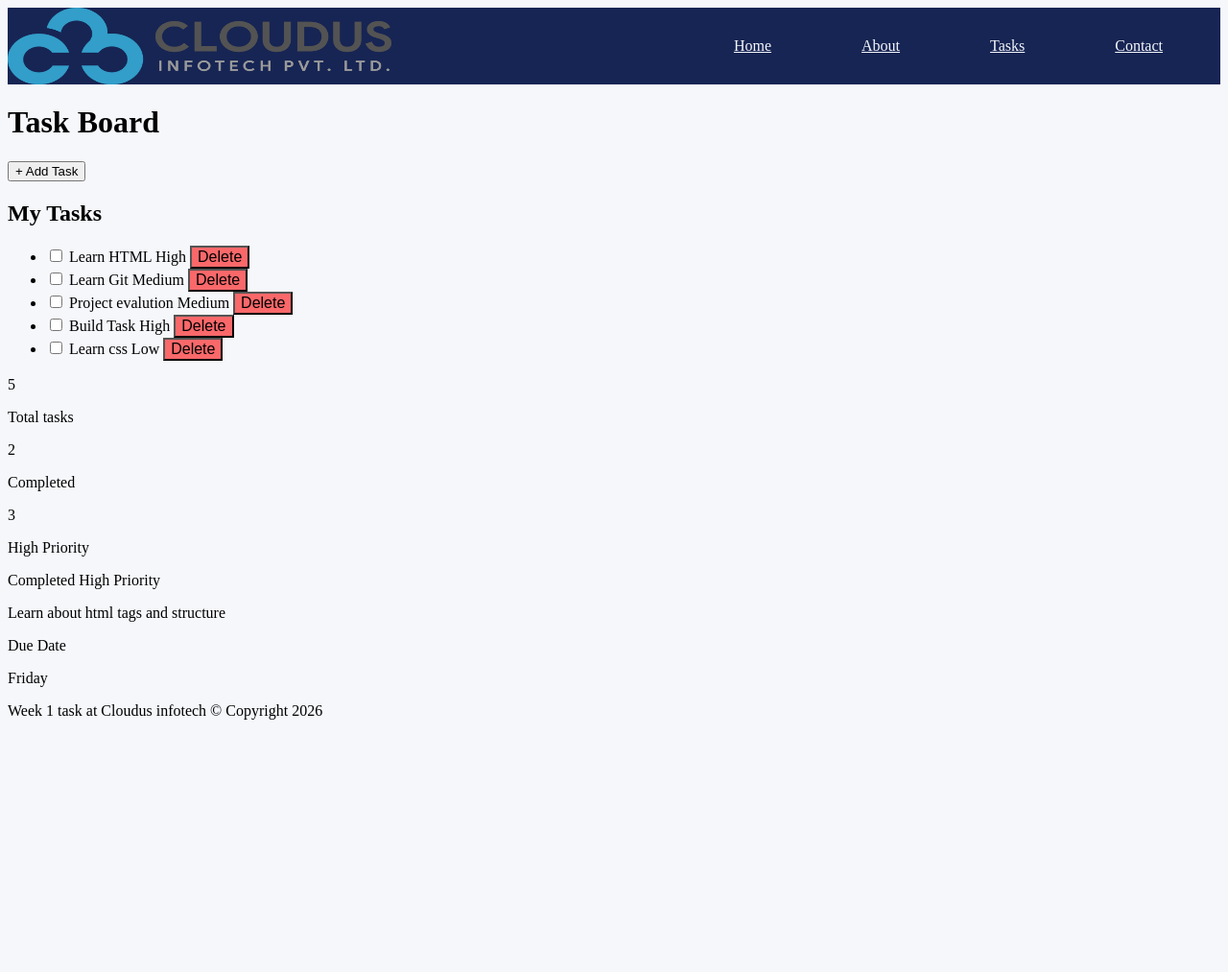
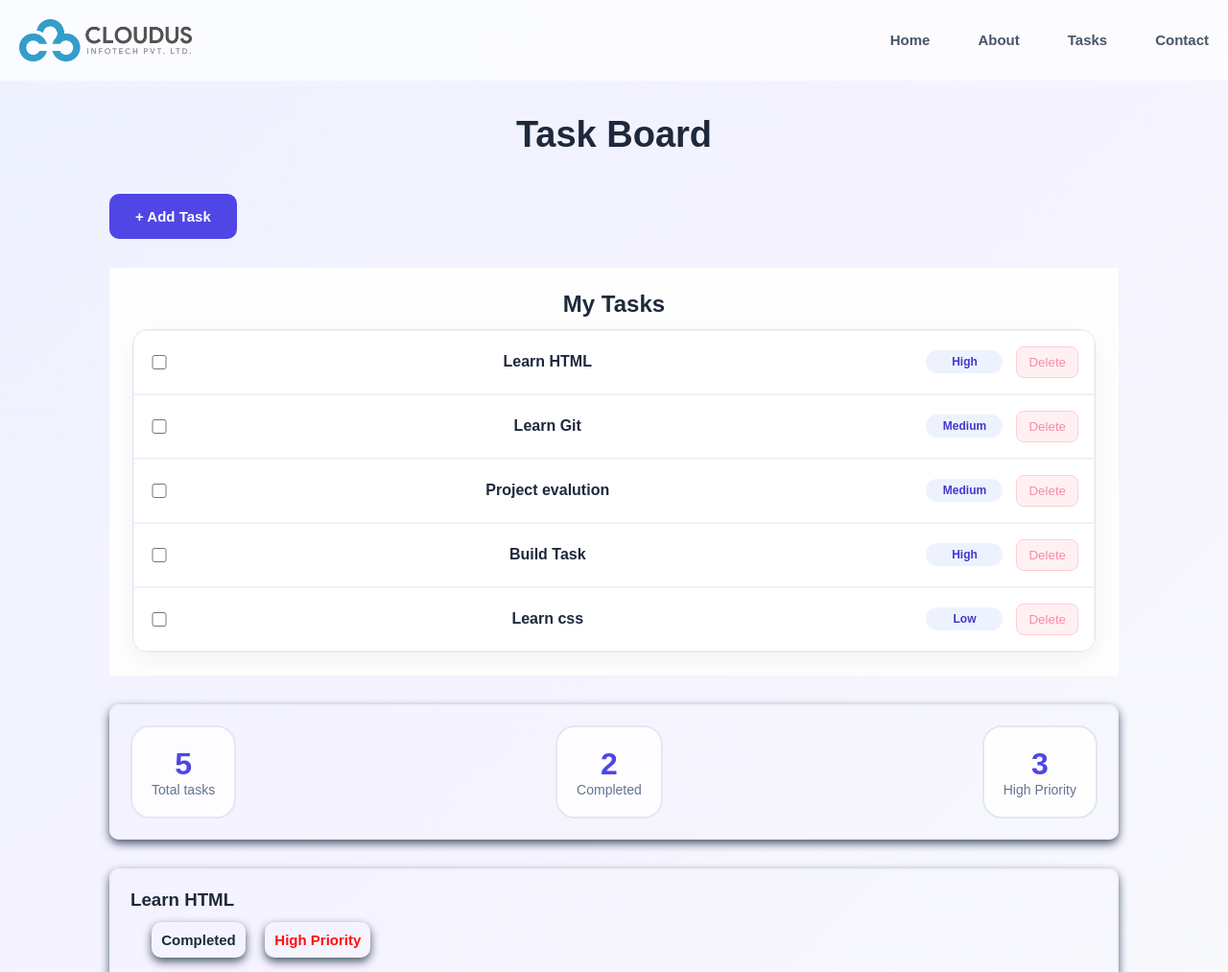
Before and after one commit to Prathamv23/cloudus_week1, a plain HTML site: page index.html in a window 1280 px wide. Shown: the top 1013 px of the page at 96% size. Before the commit the page ends 800 px from the top, so only its background shows below. Drawn offline with Linux system fonts and the light colour scheme.

Commit message:
week 1 task with complete css

```diff
--- /dev/null
+++ b/forms_style.css
@@ -0,0 +1,109 @@
+* {
+    margin: 0;
+    padding: 0;
+    box-sizing: border-box;
+}
+body{
+    width: 100%;
+    min-width: 0;
+    margin: 0;
+    font-family: Arial, Helvetica, sans-serif;
+    color: #1e293b;
+    background: linear-gradient(135deg, #eef2ff, #f5f3ff, #f8fafc);
+    min-height: 100vh;
+}
+h1, h2, p {
+    margin-top: 0;
+}
+h1 {
+    color: #312e81;
+}
+h2 {
+    color: #3730a3;
+    margin-bottom: 15px;
+
+}
+.navbar-form{
+    display: flex;
+    align-items: center;
+    justify-content: center;
+    flex-wrap: wrap;
+    background: rgba(255, 255, 255, 0.9);
+    padding: 18px 5%;
+}
+.navbar-form a {
+    background-color: #4338ca;
+    text-decoration: none;
+    color: #e0e7ff;
+    padding: 10px;
+    border-radius: 9px;
+    text-align: center;
+}
+.main {
+    width: 100%;
+    min-width: 0;
+    min-height: 70vh;
+    margin-top: 80px;
+    display: flex;
+    justify-content: center;
+    align-items: center;
+    padding: 35px 20px;
+}
+.form {
+    width: 100%;
+    min-width: 0;
+    max-width: 480px;
+    padding: 35px;
+    background-color: rgba(109, 140, 244, 0.55);
+    border: 1px solid rgba(255, 255, 255, 0.8);
+    border-radius: 22px;
+}
+.form-title {
+    text-align: center;
+    font-size: 29px;
+    margin-bottom: 30px;
+    color: #3730a3;
+}
+.form-field {
+    min-width: 0;
+    display: flex;
+    flex-direction: column;
+    margin-bottom: 22px;
+    gap: 9px;
+}
+.form-field input[type="text"],
+.form-field select {
+    width: 100%;
+    min-width: 0;
+    max-width: 100%;
+    padding: 13px 14px;
+    border: 1px solid #dbe1f0;
+    border-radius: 10px;
+    background-color: rgba(255, 255, 255, 0.8);
+    color: #334155;
+    font-size: 15px;
+    outline: none;
+}
+.form-btn {
+    display: flex;
+    justify-content: flex-end;
+    gap: 12px;
+    margin-top: 30px;
+}
+.form-btn button {
+    padding: 12px 20px;
+    border-radius: 10px;
+    font-size: 14px;
+    font-weight: bold;
+
+}
+.reset {
+    background-color: white;
+    color: #475569;
+    border: 1px solid #cbd5e1;
+}
+.submit {
+    background-color: #6366f1;
+    color: white;
+    border: none;
+}
--- a/index.html
+++ b/index.html
@@ -5,7 +5,8 @@
         <title>Task Board</title>
         <link rel="stylesheet" href="style.css">
     </head>
-    <nav class="navbar">
+    <body>
+        <nav class="navbar">
             <img src="cloudus_infotech_logo.png" alt="cloudus_infotech_logo">
                <div class="nav-link">
                 <a href="/home">Home</a>
@@ -14,15 +15,14 @@
                 <a href="/contact">Contact</a>
                 </div>
         </nav>
-    <body>
     <header>
         <h1>Task Board</h1>
     </header>
     <main>
         <section>
-           <a href="form.html"><button class="add-task"> + Add Task</button></a>
+           <a href="form.html" class="add-task">+ Add Task</a>
         </section>
-        <section>
+        <section class="mytask">
             <h2>My Tasks</h2>
             <ul>
                 <li>
@@ -73,12 +73,14 @@
                 </div>
             </div>
         </section>
-        <section>
-            <div>
-                <title>Learn HTML</title>
-                <span>Completed</span>
-                <span>High Priority</span>
-                <title>Description</title>
+        <section >
+            <div class="task-details">
+                <h3>Learn HTML</h3>
+                <div class="span-task">
+                <span class="Completed">Completed</span>
+                <span class="priority">High Priority</span>
+                </div>
+                <h4>Description</h4>
                 <p>Learn about html tags and structure</p>
                 <label>Due Date</label>
                 <p>Friday</p>
--- a/style.css
+++ b/style.css
@@ -1,93 +1,298 @@
+* {
+    margin: 0;
+    padding: 0;
+    box-sizing: border-box;
+}
 body{
-    background-color: #F5F7FB;
+    width: 100%;
+    min-width: 0;
+    margin: 0;
+    font-family: Arial, Helvetica, sans-serif;
+    color: #1e293b;
+    background: linear-gradient(135deg, #eef2ff, #f5f3ff, #f8fafc);
+    min-height: 100vh;
 }
 .navbar{
+    width: 100%;
+    min-width: 0;
+    min-height: 0;
     display: flex;
+    flex-wrap: wrap;
+    gap: 20px;
+    justify-content:space-between;
+    align-items: center;
+    padding: 20px;
+    background-color: rgba(255, 255, 255, 0.75);
+}
+.nav-link{
+    min-width: 0;
+    max-width: 100%;
+    display: flex;
+    flex-wrap: wrap;
+    justify-content: center;
+    gap:50px;
+}
+.navbar img{
+    width: 180px;
+    max-width: 100%;
+    max-height: 60px;
+    object-fit: contain;
+}
+.navbar a{
+    color: #475569;
+    text-decoration: none;
+    font-size: 15px;
+    font-weight: bold;
+}
+header{
+    max-width: 100%;
+    align-items: center;
+    flex-wrap: wrap;
+    text-align: center;
+    gap: 15px;
+    padding: 35px 20px 20px;
+    display: flex;
+    justify-content: center;
+}
+header h1{
+    max-width: 100%;
+    font-size: 38px;
+    font-weight: 800;
+}
+header p{
+    width: 100%;
+}
+main {
+    width: 100%;
+    min-width: 0;
+    max-width: 1100px;
+    margin-inline: auto;
+    padding: 20px 24px 40px;
+}
+main section {
+    width: 100%;
+    min-width: 0;
+    margin-bottom: 30px;
+}
+main section > h2 {
+    margin-bottom: 20px;
+    font-size: 24px;
+}
+.task-header {
+    display: flex;
+    align-items: center;
     justify-content: space-between;
+    flex-wrap: wrap;
+    gap: 12px;
+    margin-bottom: 20px;
+}
+
+main li span {
+    padding: 6px 11px;
+    border-radius: 20px;
+    font-size: 12px;
+    font-weight: bold;
+    background-color: #eef2ff;
+    color: #4338ca;
+    white-space: nowrap;
+}
+
+.dlt-btn {
+    display: inline-flex;
+    justify-content: center;
     align-items: center;
+    background-color: #fff1f2;
+    color: #f98ba3;
+    border: 1px solid #fecdd3;
+    padding: 8px 12px;
+    border-radius: 8px;
+    cursor: pointer;
+}
 
+.dlt-btn:hover {
+    background-color: #f40010;
 }
-.nav-link a{
-    color: #F5F7FB;
-    margin-right: 30px;
-    display: inline;
-    padding: 30px;
-    justify-content: space-evenly;
+
+.add-task{
+    display: inline-flex;
     align-items: center;
+    justify-content: center;
+    max-width: 100%;
+    border: 5px solid #4f46e5;
+    border-radius: 10px;
+    text-decoration: none;
+    color: white;
+    background-color: #4f46e5;
+    padding: 10px 22px;
+    font-size: 15px;
+    font-weight: bold;
 }
-img{
-    height: 10vh;
-    width: 50vh;
+
+.mytask{
+    width: 100%;
+    min-width: 0;
+    padding: 24px;
+    background: rgba(255, 255, 255, 0.9);
 }
-.dlt-btn{
-    background-color: rgba(255, 0, 0, 0.575);
-    font-weight: 200;
-    font-size: medium;
-
-}
-.dlt-btn:hover{
-    background-color: red;
-    font-weight: 300;
-}
-.main{
+.mytask h2{
     display: flex;
     justify-content: center;
     align-items: center;
-    height: 100vh;
+    margin-bottom: 12px;
 }
-form{
-    padding: 12px;
-    border: 7px #d8dfe8 solid;
-    border-radius: 12px;
-    justify-content: space-evenly;
-    background-color: #F5F7FB;
+
+.mytask ul{
+    width: 100%;
+    min-width: 0;
+    list-style: none;
+    background-color: rgba(255, 255, 255, 0.85);
+    border: 1px solid #e2e8f0;
+    border-radius: 16px;
+    display: flex;
+    flex-direction: column;
+    overflow: hidden;
+    justify-content: flex-start;
+    box-shadow: 0 8px 25px rgba(31, 41, 55, 0.05);
+
 }
-.form-field{
-    padding: 12px;
-    margin-left: 30px;
-}
-.form-title{
-    color: #1E293B;
+.mytask li{
+    width: 100%;
+    min-width: 0;
+    display: grid;
+    align-items: center;
+    grid-template-columns: auto 1fr 80px auto;
+    justify-content: space-around;
+    gap: 14px;
+    padding: 16px;
+    border: 1px solid #eef2f7;
+    flex: 1;
     text-align: center;
 }
-.form.label{
-    padding: 50px;
-    margin-bottom: 10px;
+
+.mytask label{
+    min-width: 0;
+    overflow-wrap: anywhere;
+    font-weight: 700;
+}
+.mytask li span {
+    display: inline-flex;
+    align-items: center;
+    justify-content: center;
+    max-width: 100%;
+    padding: 5px 12px;
+    border-radius: 50px;
+    font-size: 12px;
+    font-weight: 700;
+    text-align: center;
+    white-space: nowrap;
+}
+
+.mytask li input[type=checkbox]{
+    height: 15px;
+    width: 20px;
+    padding: 12px;
+}
+
+.stats-container{
+    width: 100%;
+    min-width: 0;
+    display: flex;
+    align-items: center;
+    justify-content: space-between;
+    padding: 20px;
+    margin: auto;
+    gap: 20px;
+    text-align: center;
+    border: 2px solid #eef2f7;
+    border-radius: 10px;
+    box-sizing: border-box;
+    box-shadow: 0 4px 10px #475569;
+}
+
+.stat-card{
+   min-width: 0;
+   display: flex;
+   flex-direction: column;
+   justify-content: center;
+   align-items: center;
+   border: 2px solid #e2e8f0;
+   background-color: rgba(255, 255, 255, 0.85);
+   border-radius: 20px;
+   padding: 20px;
+   text-align: center;
+}
+
+.stat-card:hover{
+    background-color: rgba(79, 70, 229, 0.12);
+}
+.stat-card span{
+    font-size: 32px;
+    font-weight: bold;
+    color: #4f46e5;
+    display: inline;
+}
+.stat-card p{
+    color: #64748b;
+    font-size: 14px;
+}
+.task-details{
+    width: 100%;
+    min-width: 0;
+    display: grid;
+    justify-content: start;
+    padding: 20px;
+    border: 2px solid #eef2f7;
+    border-radius: 10px;
+    box-sizing: border-box;
+    box-shadow: 0 4px 10px #475569;
+}
+.span-task{
+    display: flex;
+    flex-direction: row;
+    padding: 12px;
+    align-items: center;
     justify-content: space-around;
+    min-width: 0;
+    flex-wrap: wrap;
 }
-input[type=text]{
-    width: 60%;
-    display: inline-block;
+.task-details span{
+    max-width: 100%;
+    display: grid;
+    flex-direction: column;
+    padding: 10px;
+    justify-content: space-around;
+    cursor: pointer;
+    font-size: 15px;
+    font-weight: 600;
+    border-radius: 10px;
+    box-shadow: 0 4px 10px #475569;
+
 }
-.ts-radio{
-    width: 70%;
-    display:inline-block;
+.Completed:hover{
+    background-color: rgb(1, 148, 1);
+    color: white;
 }
-.ts-priority{
-    width: 70%;
-    display:inline-block;
+.priority{
+    max-width: 100%;
+    color: rgb(249, 18, 18);
 }
-.form-btn{
-    padding: 12px;
-    margin: 30px;
-    display: flex;
-    justify-content: space-evenly;
-    align-items: center;
+.task-details h4{
+    margin-bottom: 0 auto;
+    font-size: 18px;
+    font-weight: 700;
 }
-.reset{
-    padding: 2px;
-    border-radius: 5px;
+.task-details p{
+    font-size: 16px;
+    padding: 10px;
 }
-.submit{
-    padding: 2px;
-    border-radius: 5px;
+.task-details label{
+    font-weight: bold;
 }
-.submit:hover{
-    color: #3730A3;
+footer{
+    background-color: #4338ca;
+    color: white;
+    font-family: Arial, Helvetica, sans-serif;
+    font-size: 16px;
+    padding: 15px;
+    text-align: center;
 }
-.reset:hover{
-    color:#3730A3;
-}
-nav{
-    background-color: #172554;
-}
```
Also changed, not shown: form.html (+3 -5 lines).
